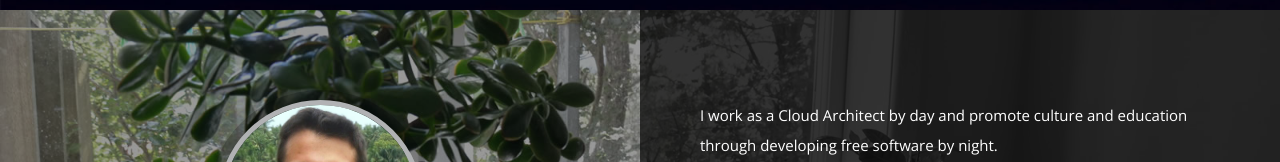
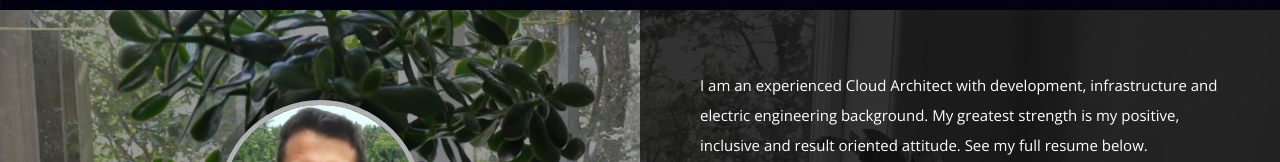
Before and after one commit to muratiakos/muratiakos.github.io, a plain HTML site: page index.html in a window 1280 px wide. Shown: the part 790-952 px from the top of the page. Drawn offline with nearby package versions, Linux system fonts and the light colour scheme.

Commit message:
Update short-text

```diff
--- a/index.html
+++ b/index.html
@@ -105,12 +105,9 @@
                 <div class="six columns main-col wow fadeIn">
                     <div class="arrow-left"></div>
                     <p>
-                        <br />
-                        I work as a <span>Cloud Architect</span> by day and
-                        <span>promote culture and education</span> through developing free software by night.
-                        <br /><br />
-                        I am an enthusiastic and fast-learning person with development, infrastructure and electric
-                        engineering background. My greatest strength is my positive, inclusive and knowledge-oriented attitude.
+                        I am an experienced Cloud Architect with development, infrastructure and electric
+                        engineering background. My greatest strength is my positive, inclusive and
+                        result oriented attitude. See my full resume below.
                     </p>
                     <div class="row">
                         <div class="six columns download">
```
